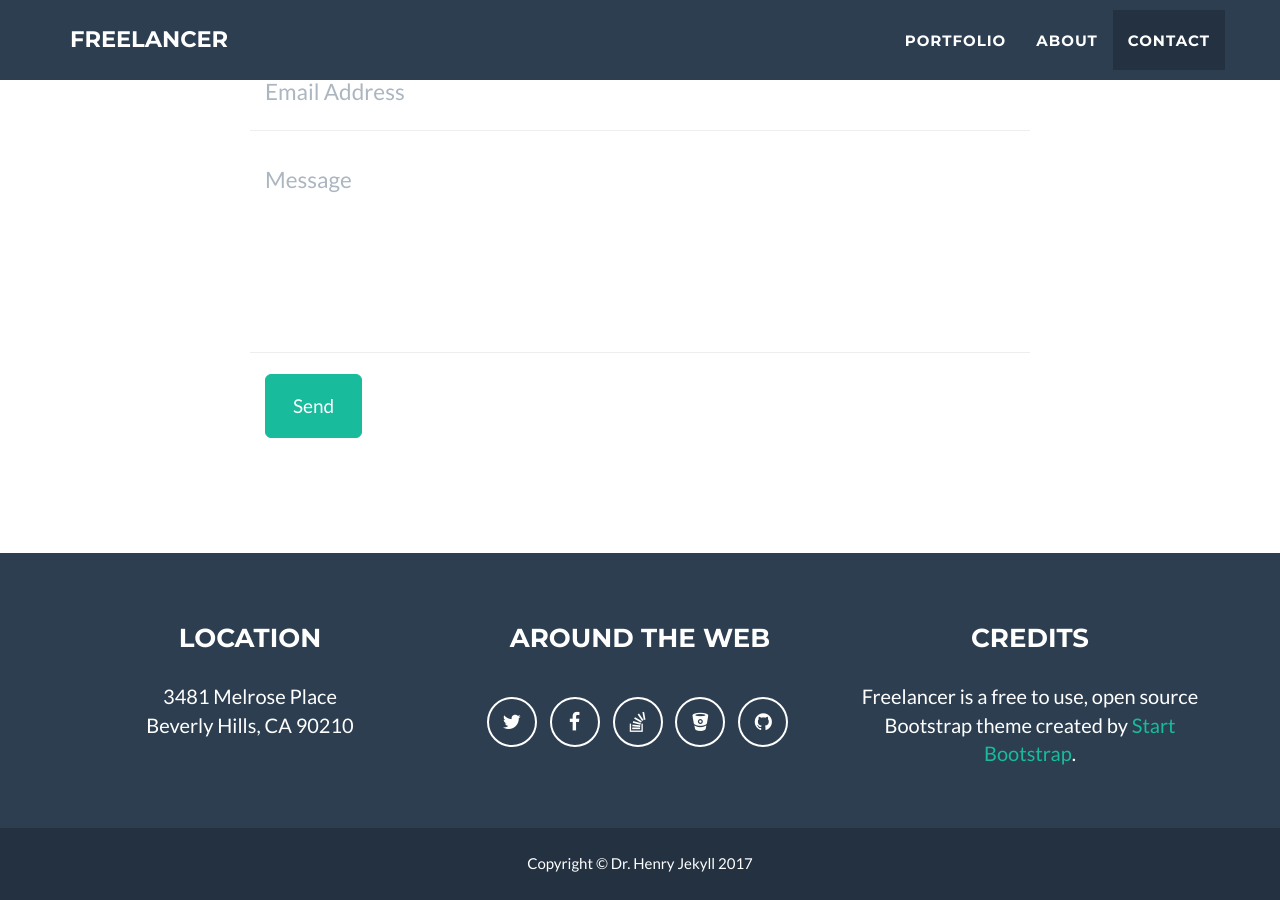
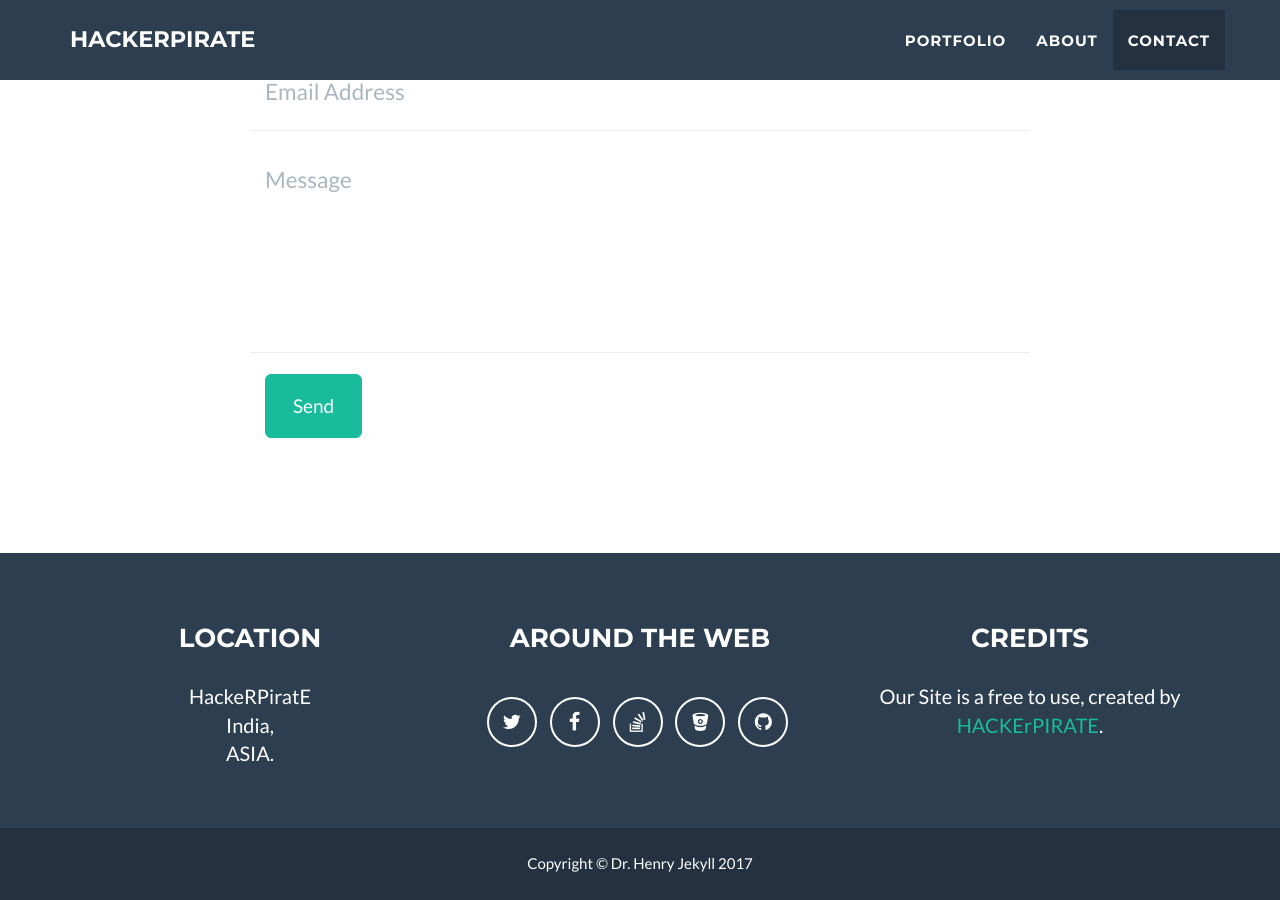
Before and after one commit to HackeRPiratE/hackerpirate.github.io, a Jekyll site: the page built from index.md, in a window 1280 px wide and 900 px high, scrolled down 2485 px. Built offline with Jekyll 4.4.1, drawn with Linux system fonts in a browser that asks for light colours; our own code applies the rules of GitHub Pages for plain Markdown files; some of the changed text lies outside the part shown.

Commit message:
Update _config.yml

```diff
--- a/_config.yml
+++ b/_config.yml
@@ -1,9 +1,9 @@
 # Site settings
-title: Freelancer
-email: your-email@domain.com
+title: HACKERPIRATE
+email: imhackerpirate@Gmail.com
 url: https://hackerpirate.github.io
-description: "Write an awesome description for your new site here. You can edit this line in _config.yml. It will appear in your document head meta (for Google search results) and in your feed.xml site description."
-keywords: "your keywords, separated by commas"
+description: "Downlaod New Audios and Videos . Absoultly Free To Use ."
+keywords: "HACKERPIRATE, hackerpirate, HACKER, PIRATE, hacker, pirate, NEW, SONGS, TAMIL, NEWSONGS, TAMILSONGS, TAMILVIDEOSONGS, HINDISONGS, hindisongs, HINDI, indiansongs, INDIA, ALBUM, ALBUMSONGS, TAMILALBUMSONGS, tamilalbumsongs, Ajithsongs, AJITHSONGS, VIJAYSONGS, vijaysongs, THALASONGS, THALAPATHYSONGS, ajith songs, vijay songs, NEWTRAILERS, NEW TRAILERS, TRAILERS, Movie, TAMILFULLMOVIES, tamil full movies, FULLMOVIES, "
 skills: "Web Developer - Graphic Artist - User Experience Designer"
 meta_author: LastName FirstName
 
@@ -52,11 +52,12 @@ social:
 
 # Postal address (add as many lines as necessary)
 address:
-  - line: 3481 Melrose Place
-  - line: Beverly Hills, CA 90210
+  - line: HackeRPiratE
+  - line: India,
+  - line: ASIA.
 
 # Credits content
-credits: 'Freelancer is a free to use, open source Bootstrap theme created by <a href="http://startbootstrap.com">Start Bootstrap</a>.'
+credits: 'Our Site is a free to use, created by <a href="http://hackerpirate.github.io">HACKErPIRATE</a>.'
 
 # Build settings
 markdown: kramdown
```
